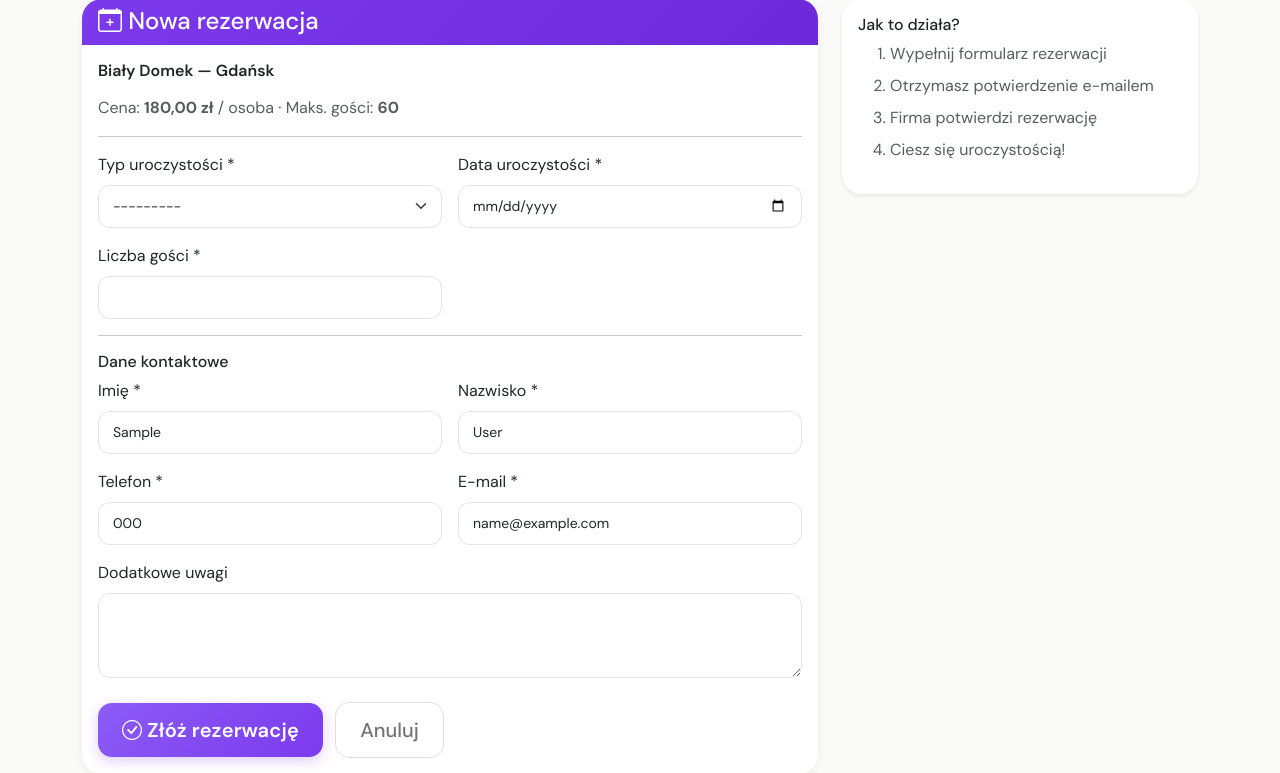
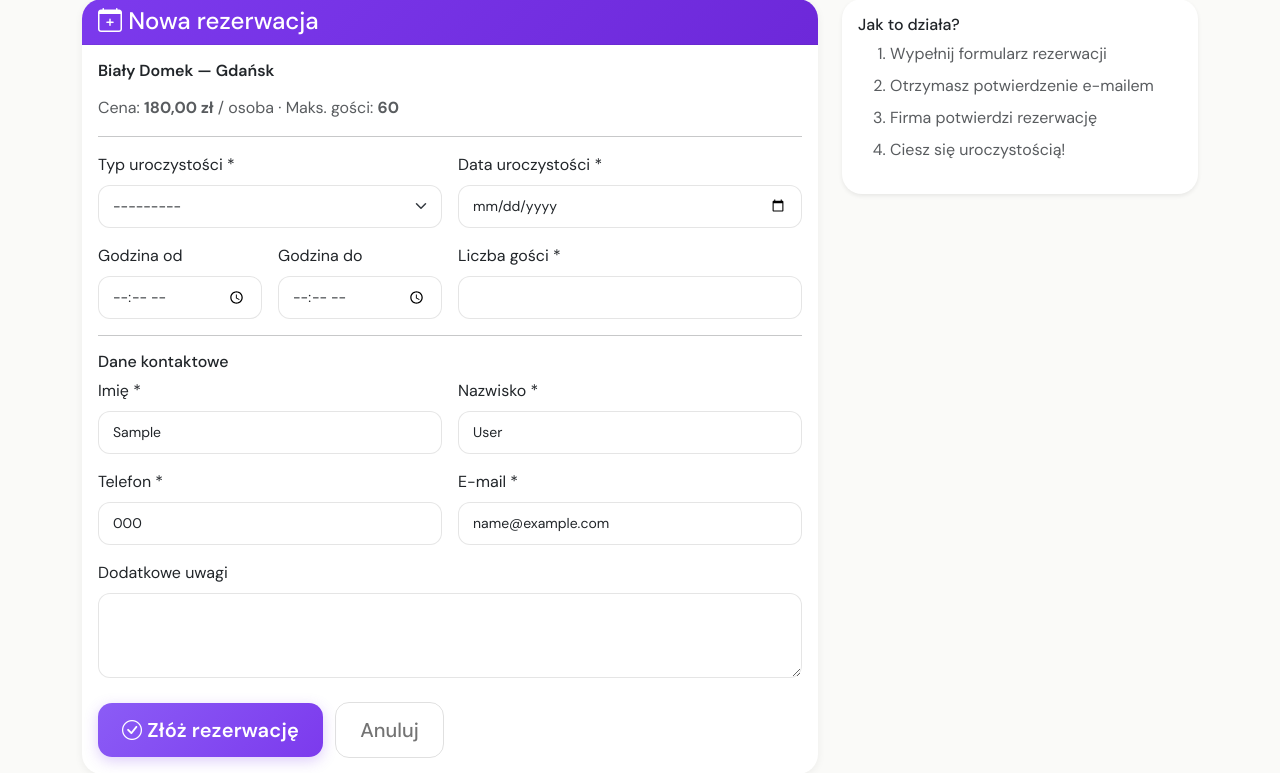
Before and after one commit to JanBober21/mojevent, a Django app: page /restauracje/4/rezerwuj/ in a window 1280 px wide. Shown: the part 136-909 px from the top of the page. Run offline with Django 5.2, Linux system fonts and the light colour scheme; a user stored in the database is signed in; data comes from the database, SQL or seed files in the repository; tables that the repository leaves empty hold one stand-in row (values such as "Sample post"); parts of the project's set-up code (start-up, migrations or seed data) failed here and were passed over; some web fonts are replaced.

Commit message:
Godzina rozpoczecia i zakonczenia w rezerwacji - formularz, widoki klienta i wlasciciela, Google Calendar

```diff
--- a/bookings/forms.py
+++ b/bookings/forms.py
@@ -19,6 +19,8 @@ class BookingForm(forms.ModelForm):
         fields = [
             "event_type",
             "event_date",
+            "event_start_time",
+            "event_end_time",
             "guest_count",
             "first_name",
             "last_name",
@@ -28,6 +30,8 @@ class BookingForm(forms.ModelForm):
         ]
         widgets = {
             "event_type": forms.Select(attrs={"class": "form-select"}),
+            "event_start_time": forms.TimeInput(attrs={"class": "form-control", "type": "time"}),
+            "event_end_time": forms.TimeInput(attrs={"class": "form-control", "type": "time"}),
             "guest_count": forms.NumberInput(attrs={"class": "form-control", "min": 1}),
             "first_name": forms.TextInput(attrs={"class": "form-control"}),
             "last_name": forms.TextInput(attrs={"class": "form-control"}),
--- a/bookings/models.py
+++ b/bookings/models.py
@@ -234,6 +234,8 @@ class Booking(models.Model):
         blank=True,
     )
     event_date = models.DateField("Data uroczystości")
+    event_start_time = models.TimeField("Godzina rozpoczęcia", null=True, blank=True)
+    event_end_time = models.TimeField("Godzina zakończenia", null=True, blank=True)
     guest_count = models.PositiveIntegerField(
         "Liczba gości", validators=[MinValueValidator(1)], null=True, blank=True,
     )
--- a/templates/bookings/booking_form.html
+++ b/templates/bookings/booking_form.html
@@ -53,6 +53,20 @@
                             {{ form.event_date }}
                             {% if form.event_date.errors %}
                             <div class="text-danger small">{{ form.event_date.errors }}</div>
+                            {% endif %}
+                        </div>
+                        <div class="col-md-3">
+                            <label class="form-label">Godzina od</label>
+                            {{ form.event_start_time }}
+                            {% if form.event_start_time.errors %}
+                            <div class="text-danger small">{{ form.event_start_time.errors }}</div>
+                            {% endif %}
+                        </div>
+                        <div class="col-md-3">
+                            <label class="form-label">Godzina do</label>
+                            {{ form.event_end_time }}
+                            {% if form.event_end_time.errors %}
+                            <div class="text-danger small">{{ form.event_end_time.errors }}</div>
                             {% endif %}
                         </div>
                         {% if not is_attraction %}
```
Also changed, not shown: templates/bookings/booking_detail.html (+10 -1 lines), templates/bookings/owner/booking_detail.html (+9 -1 lines), bookings/migrations/0025_booking_times.py (added).
